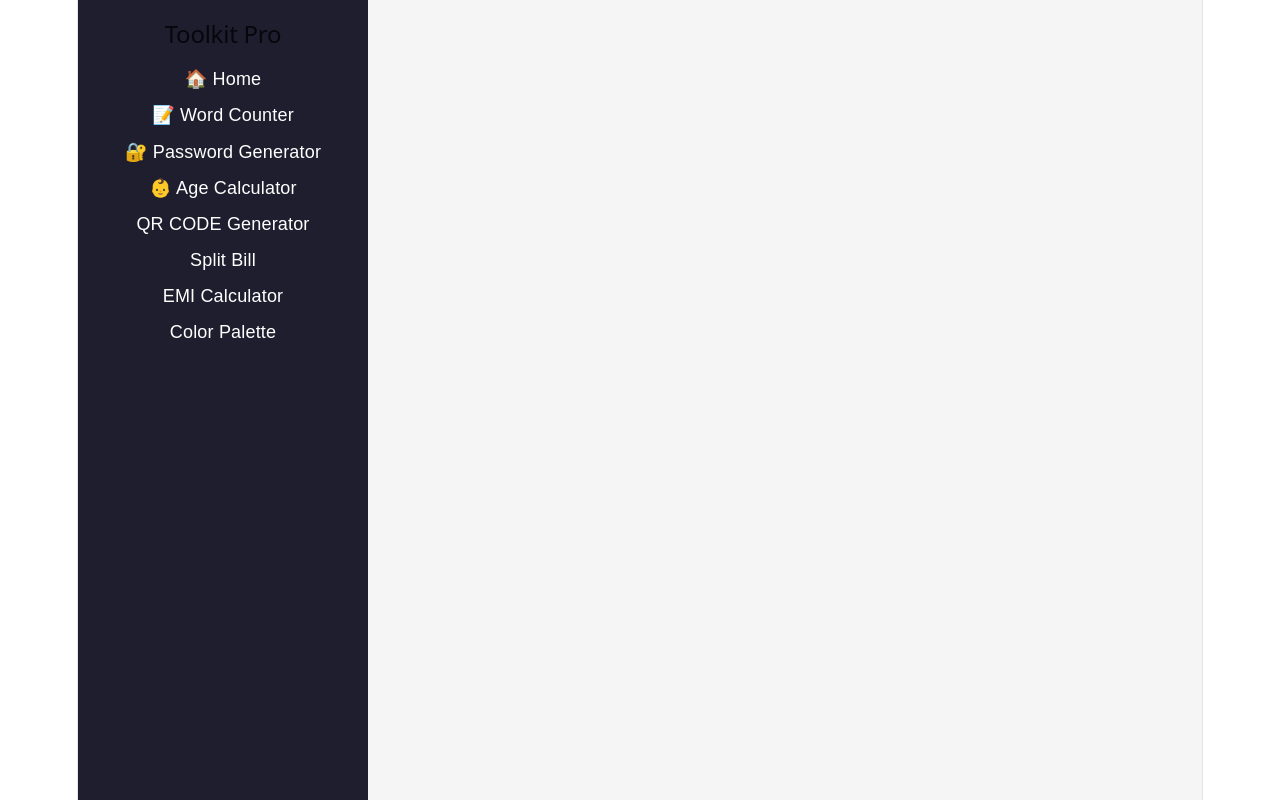
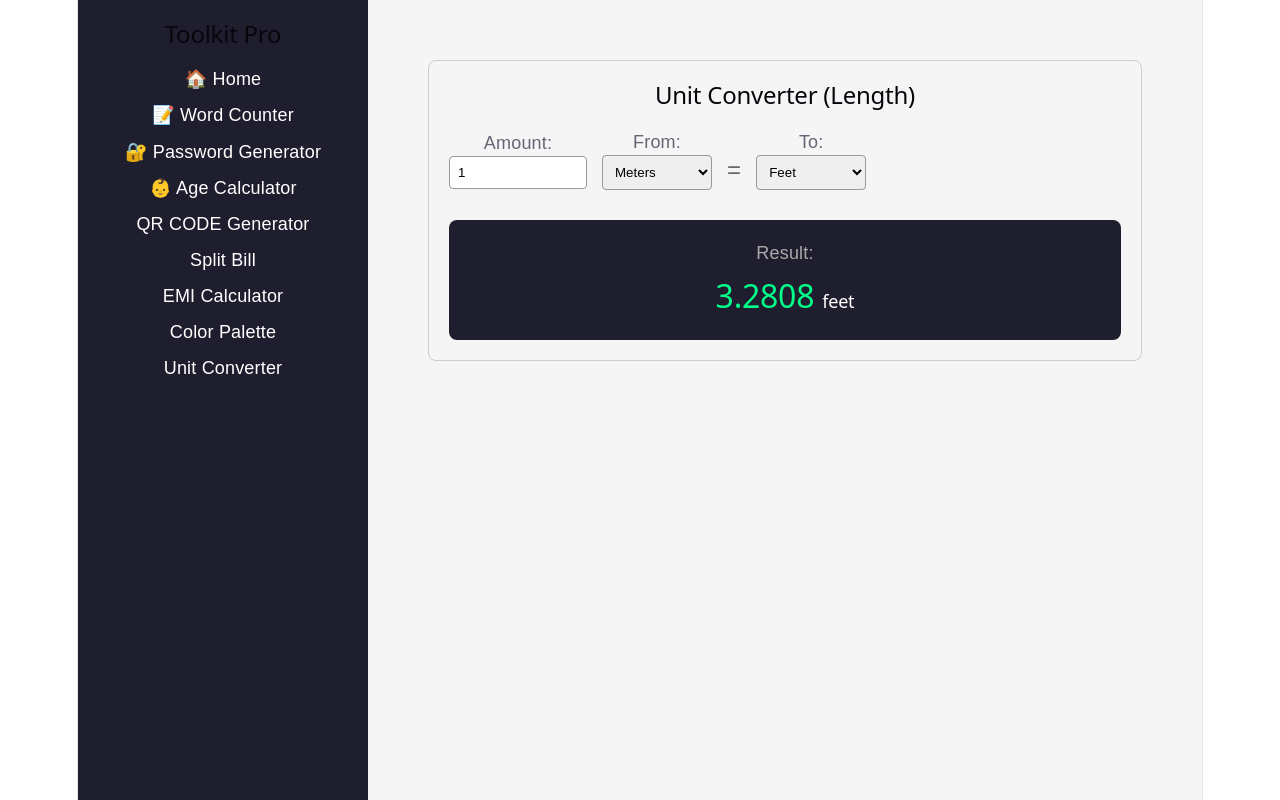
Before and after one commit to AjimTamboli-Web/all-in-one-toolkit, a React (Vite) app: page /unit-converter in a window 1280 px wide. Built offline with nearby package versions, Linux system fonts and the light colour scheme.

Commit message:
Unit Converter implemented

```diff
--- a/src/App.jsx
+++ b/src/App.jsx
@@ -11,7 +11,7 @@ import QRCodeGenerator from './components/QRCodeGenerator'
 import SplitBill from './components/SplitBill'
 import EMICalculator from './components/EMICalculator'
 import ColorPalette from './components/ColorPalette'
-
+import UnitConverter from './components/UnitConverter'
 
 // 2. Export our App function as the default export so main.jsx can use it
 export default function App() {
@@ -52,6 +52,9 @@ export default function App() {
           <li>
             <Link to="/color-palette" style={{ color: 'white', textDecoration: 'none' }}> Color Palette</Link>
           </li>
+          <li>
+            <Link to="/unit-converter" style={{ color: 'white', textDecoration: 'none' }}> Unit Converter</Link>
+          </li>
         </ul>
       </nav>
 
@@ -91,6 +94,8 @@ export default function App() {
           <Route path="/emi-calculator" element={<EMICalculator />} />
 
           <Route path="/color-palette" element={<ColorPalette />} />
+
+          <Route path="/unit-converter" element={<UnitConverter />} />
         </Routes>
       </main>
 
--- /dev/null
+++ b/src/components/UnitConverter.jsx
@@ -0,0 +1,97 @@
+
+import { useState } from 'react'
+
+export default function UnitConverter() {
+    // 1. STATE
+    // We need to track the number typed, the "From" unit, and the "To" unit
+    const [amount, setAmount] = useState(1)
+    const [fromUnit, setFromUnit] = useState('meters')
+    const [toUnit, setToUnit] = useState('feet')
+
+    // 2. CONVERSION RATES (Our Dictionary)
+    // This tells us how to convert exactly 1 of these units into Meters.
+    // Example: 1 kilometer = 1000 meters. 1 foot = 0.3048 meters.
+    const ratesToMeters = {
+        meters: 1,
+        kilometers: 1000,
+        centimeters: 0.01,
+        miles: 1609.34,
+        feet: 0.3048,
+        inches: 0.0254
+    }
+
+    // 3. MATH CALCULATIONS
+    // Step A: Convert whatever the starting unit is into basic Meters
+    const amountInMeters = Number(amount) * ratesToMeters[fromUnit]
+
+    // Step B: Convert those Meters into the target "To" unit
+    const finalResult = amountInMeters / ratesToMeters[toUnit]
+
+    // 4. THE UI
+    return (
+        <div style={{ padding: '20px', border: '1px solid #ccc', margin: '20px', borderRadius: '8px' }}>
+            <h2>Unit Converter (Length)</h2>
+
+            <div style={{ display: 'flex', gap: '15px', alignItems: 'center', flexWrap: 'wrap', marginTop: '20px' }}>
+
+                {/* INPUT BOX */}
+                <div>
+                    <label>Amount:</label><br />
+                    <input
+                        type="number"
+                        value={amount}
+                        onChange={(e) => setAmount(e.target.value)}
+                        style={{ padding: '8px', width: '120px', borderRadius: '4px', border: '1px solid #999' }}
+                    />
+                </div>
+
+                {/* "FROM" DROPDOWN */}
+                <div>
+                    <label>From:</label><br />
+                    <select
+                        value={fromUnit}
+                        onChange={(e) => setFromUnit(e.target.value)}
+                        style={{ padding: '8px', borderRadius: '4px', border: '1px solid #999', cursor: 'pointer' }}
+                    >
+                        {/* Note: The 'value' must exactly match the names in our dictionary above! */}
+                        <option value="meters">Meters</option>
+                        <option value="kilometers">Kilometers</option>
+                        <option value="centimeters">Centimeters</option>
+                        <option value="miles">Miles</option>
+                        <option value="feet">Feet</option>
+                        <option value="inches">Inches</option>
+                    </select>
+                </div>
+
+                <span style={{ fontSize: '24px', marginTop: '20px', color: '#666' }}>=</span>
+
+                {/* "TO" DROPDOWN */}
+                <div>
+                    <label>To:</label><br />
+                    <select
+                        value={toUnit}
+                        onChange={(e) => setToUnit(e.target.value)}
+                        style={{ padding: '8px', borderRadius: '4px', border: '1px solid #999', cursor: 'pointer' }}
+                    >
+                        <option value="meters">Meters</option>
+                        <option value="kilometers">Kilometers</option>
+                        <option value="centimeters">Centimeters</option>
+                        <option value="miles">Miles</option>
+                        <option value="feet">Feet</option>
+                        <option value="inches">Inches</option>
+                    </select>
+                </div>
+
+            </div>
+
+            {/* RESULTS */}
+            <div style={{ marginTop: '30px', padding: '20px', background: '#1e1e2f', color: 'white', borderRadius: '8px', textAlign: 'center' }}>
+                <p style={{ margin: 0, fontSize: '18px', color: '#aaa' }}>Result:</p>
+                <h2 style={{ margin: '10px 0 0 0', color: '#00ff88', fontSize: '32px' }}>
+                    {finalResult.toFixed(4)} <span style={{ fontSize: '18px', color: '#fff' }}>{toUnit}</span>
+                </h2>
+            </div>
+
+        </div>
+    )
+}
```
